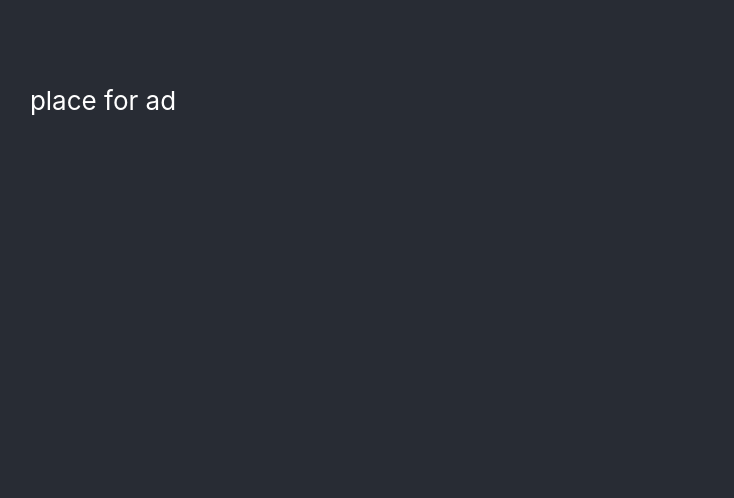
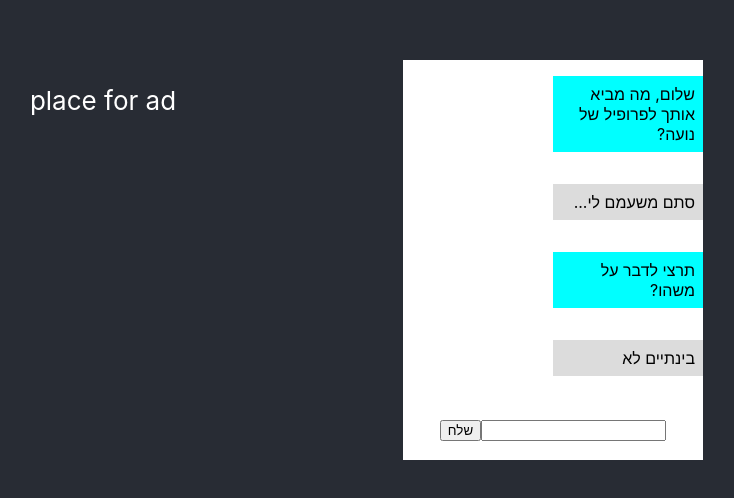
Before and after one commit to sushi30/elem-ad-redirect-page, a React (Create React App) app: page / in a window 1280 px wide. Shown: the part 300-798 px from the top of the page, without its empty margins (537-1271 px from the left). Built offline with nearby package versions, Linux system fonts and the light colour scheme.

Commit message:
chat component baseline

```diff
--- a/src/App.js
+++ b/src/App.js
@@ -1,14 +1,13 @@
-import React from 'react';
-import logo from './logo.svg';
-import './App.css';
+import React from "react";
+import "./App.css";
+import Chat from "./Chat";
 
 function App() {
   return (
     <div className="App">
       <header className="App-header">
-        <p>
-          place for ad
-        </p>
+        <p>place for ad</p>
+        <Chat />
       </header>
     </div>
   );
--- /dev/null
+++ b/src/Chat/Input.tsx
@@ -0,0 +1,24 @@
+import React, { useState } from "react";
+import { Sender } from "./index";
+
+export default function Input({ onSubmit }: any) {
+  const [value, setValue] = useState("");
+
+  return (
+    <div>
+      <input
+        value={value}
+        type="text"
+        onChange={(e) => setValue(e.target.value)}
+      />
+      <button
+        onClick={() => {
+          onSubmit(value);
+          setValue("");
+        }}
+      >
+        שלח
+      </button>
+    </div>
+  );
+}
--- /dev/null
+++ b/src/Chat/Message.tsx
@@ -0,0 +1,25 @@
+import React from "react";
+import { Sender } from "./index";
+
+export default function Message({ sender, content, time }: any) {
+  return (
+    <div
+      style={{
+        fontSize: 16,
+        direction: "rtl",
+        textAlign: "right",
+        float: sender == Sender.VISITOR ? "left" : "right",
+        maxWidth: "50%",
+      }}
+    >
+      <p
+        style={{
+          padding: 8,
+          background: sender == Sender.WEBSITE ? "aqua" : "gainsboro",
+        }}
+      >
+        {content}
+      </p>
+    </div>
+  );
+}
--- /dev/null
+++ b/src/Chat/Messages.tsx
@@ -0,0 +1,34 @@
+import * as React from "react";
+import { useEffect } from "react";
+import Message from "./Message";
+import { animateScroll } from "react-scroll";
+
+export default function Messages({ messages }: any) {
+  useEffect(() => {
+    animateScroll.scrollToBottom({
+      containerId: "messageBox",
+      duration: 100,
+      delay: 0,
+      smooth: true,
+    });
+  }, [JSON.stringify(messages)]);
+
+  return (
+    <div
+      id="messageBox"
+      style={{
+        width: "100%",
+        height: 350,
+        display: "flex",
+        flexDirection: "column",
+        background: "white",
+        color: "black",
+        overflow: "auto",
+      }}
+    >
+      {messages.map(({ sender, time, content }: any) => (
+        <Message {...{ sender, time, content }} />
+      ))}
+    </div>
+  );
+}
--- /dev/null
+++ b/src/Chat/index.tsx
@@ -0,0 +1,44 @@
+import * as React from "react";
+import { useEffect, useState } from "react";
+import initMessages from "./messages.json";
+import Input from "./Input";
+import Messages from "./Messages";
+
+export enum Sender {
+  WEBSITE,
+  VISITOR,
+}
+
+export default function Chat({ style }: any) {
+  const [messages, setMessages] = useState(initMessages);
+
+  return (
+    <div
+      style={{
+        width: 300,
+        height: 400,
+        background: "white",
+        color: "black",
+        overflow: "auto",
+        direction: "rtl",
+        position: "absolute",
+        bottom: "5vh",
+        right: "5vh",
+      }}
+    >
+      <Messages messages={messages} />
+      <Input
+        onSubmit={(message: string) =>
+          setMessages([
+            ...messages,
+            {
+              content: message,
+              time: new Date().toISOString(),
+              sender: Sender.VISITOR,
+            },
+          ])
+        }
+      />
+    </div>
+  );
+}
--- /dev/null
+++ b/src/Chat/messages.json
@@ -0,0 +1,22 @@
+[
+  {
+    "sender": 0,
+    "time": "2020-05-19T03:58",
+    "content": "שלום, מה מביא אותך לפרופיל של נועה?"
+  },
+  {
+    "sender": 1,
+    "time": "2020-05-19T04:00",
+    "content": "סתם משעמם לי..."
+  },
+  {
+    "sender": 0,
+    "time": "2020-05-19T04:01",
+    "content": "תרצי לדבר על משהו?"
+  },
+  {
+    "sender": 1,
+    "time": "2020-05-19T04:04",
+    "content": "בינתיים לא"
+  }
+]
```
Also changed, not shown: package.json (+14 -2 lines), 1 other file (tests, documents, lock files or other folders).
